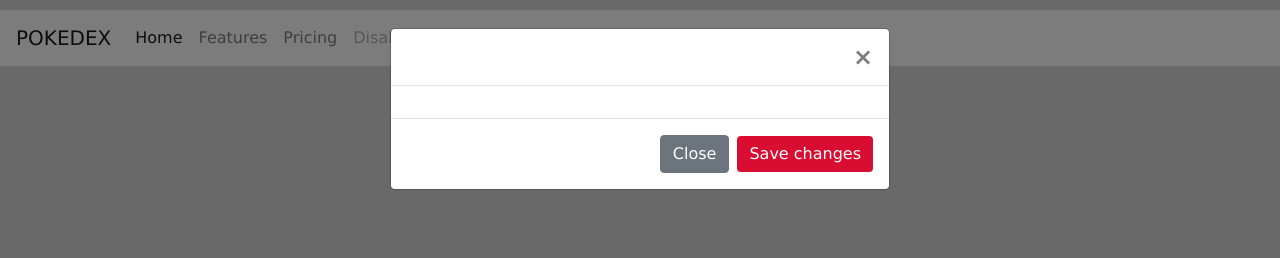
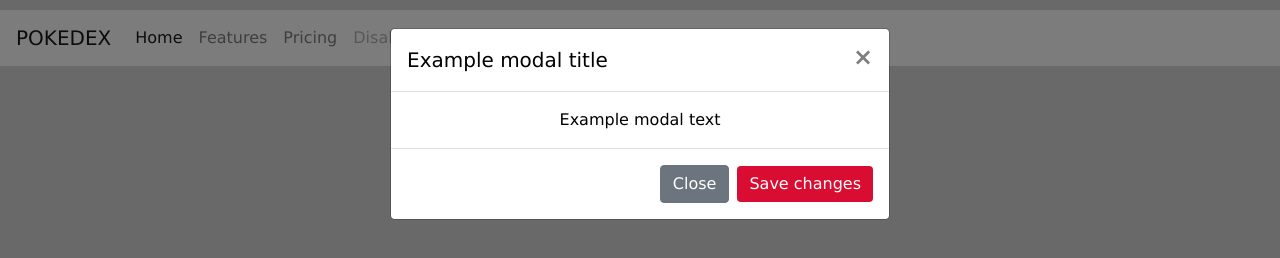
Before and after one commit to wmkania/FirstJSproject, a plain HTML site: page index.html in a window 1280 px wide. Both pictures are taken after a click on the button "Launch demo modal". Drawn offline with nearby package versions, Linux system fonts and the light colour scheme; no server answers.

Commit message:
Example modal content fill

```diff
--- a/index.html
+++ b/index.html
@@ -45,13 +45,13 @@
   <div class="modal-dialog" role="document">
     <div class="modal-content">
       <div class="modal-header">
-        <h5 class="modal-title" id="exampleModalLabel"></h5>
+        <h5 class="modal-title" id="exampleModalLabel">Example modal title</h5>
         <button type="button" class="close" data-dismiss="modal" aria-label="Close">
           <span aria-hidden="true">&times;</span>
         </button>
       </div>
 
-      <div class="modal-body">
+      <div class="modal-body">Example modal text
       </div>
 
       <div class="modal-footer">
```
